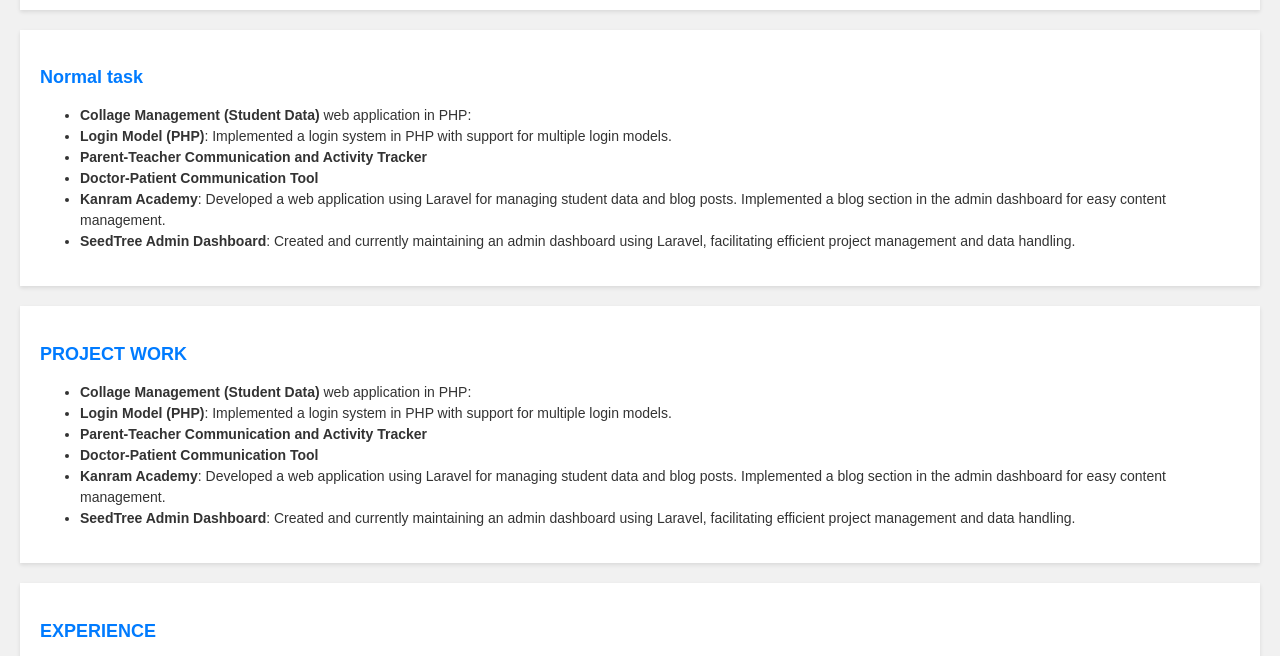
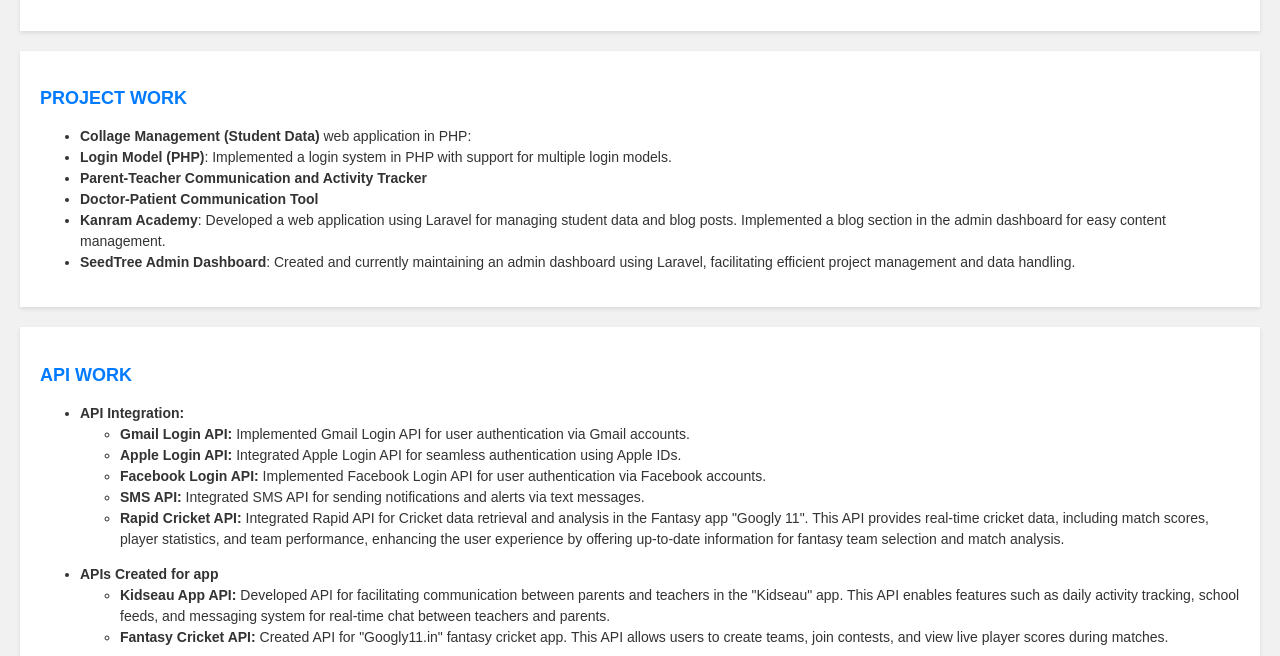
Before and after one commit to Dripar/Dripar, a plain HTML site: page index.html in a window 1280 px wide. Shown: the part 1072-1728 px from the top of the page. Drawn offline with Linux system fonts and the light colour scheme.

Commit message:
Update my CV

```diff
--- a/index.html
+++ b/index.html
@@ -1,5 +1,6 @@
 <!DOCTYPE html>
 <html>
+
 <head>
   <meta charset="UTF-8" />
   <meta name="viewport" content="width=device-width, initial-scale=1.0" />
@@ -94,10 +95,12 @@
         overflow-x: auto;
       }
     }
+
     @media (max-width: 768px) {
       body {
         padding: 10px;
       }
+
       .section {
         padding: 10px;
         margin: 0;
@@ -116,9 +119,18 @@
       const opt = {
         margin: [10, 10, 10, 10],
         filename: "dripar-resume.pdf",
-          image: { type: "jpeg", quality: 0.98 },
-          html2canvas: { scale: 2 },
-          jsPDF: { unit: "mm", format: "a4", orientation: "portrait" },
+        image: {
+          type: "jpeg",
+          quality: 0.98
+        },
+        html2canvas: {
+          scale: 2
+        },
+        jsPDF: {
+          unit: "mm",
+          format: "a4",
+          orientation: "portrait"
+        },
       };
 
       html2pdf().set(opt).from(element).save();
@@ -140,11 +152,7 @@
   </button>
   <div id="print">
     <div class="section">
-        <img
-          class="profile-image"
-          src="https://media.licdn.com/dms/image/D4D03AQGZeW4fSTU98A/profile-displayphoto-shrink_400_400/0/1676737322274?e=1714608000&v=beta&t=nSxqer2aHkMe1KcKlt88oQZGFpnlglXsCnUiT__TrcM"
-          alt="Profile Image"
-        />
+      <img class="profile-image" src="https://media.licdn.com/dms/image/D4D03AQGZeW4fSTU98A/profile-displayphoto-shrink_400_400/0/1676737322274?e=1714608000&v=beta&t=nSxqer2aHkMe1KcKlt88oQZGFpnlglXsCnUiT__TrcM" alt="Profile Image" />
 
       <h1>Dripar Gupta</h1>
       <p>Address: D-170A, D Block, Sector 50, Noida, Uttar Pradesh 201301</p>
@@ -152,9 +160,10 @@
       <p>Email: gd875665@gmail.com</p>
       <p>
         LinkedIn:
-          <a href="https://www.linkedin.com/in/dripar-g-6119631b5/"
-            >LinkedIn Profile</a
-          >
+        <a href="https://www.linkedin.com/in/dripar-g-6119631b5/">LinkedIn Profile</a>
+        <br>
+        Resume:
+        <a href="https://dripar.github.io/Dripar/">My Resume</a>
       </p>
       <!-- <p>GitHub: <a href="#">GitHub Profile</a></p> -->
     </div>
@@ -245,7 +254,7 @@
     </div>
 
     <div class="section">
-        <h2>Normal task</h2>
+      <h2>PROJECT WORK</h2>
       <ul>
         <li>
           <strong>Collage Management (Student Data)</strong> web application
@@ -273,30 +282,56 @@
     </div>
 
     <div class="section">
-        <h2>PROJECT WORK</h2>
+      <h2>API WORK</h2>
       <ul>
         <li>
-            <strong>Collage Management (Student Data)</strong> web application
-            in PHP:
+          <strong>API Integration:</strong>
+          <ul>
+            <li>
+              <strong>Gmail Login API:</strong> Implemented Gmail Login API
+              for user authentication via Gmail accounts.
             </li>
             <li>
-            <strong>Login Model (PHP)</strong>: Implemented a login system in
-            PHP with support for multiple login models.
+              <strong>Apple Login API:</strong> Integrated Apple Login API for
+              seamless authentication using Apple IDs.
             </li>
             <li>
-            <strong>Parent-Teacher Communication and Activity Tracker</strong>
-          </li>
-          <li><strong>Doctor-Patient Communication Tool</strong></li>
-          <li>
-            <strong>Kanram Academy</strong>: Developed a web application using
-            Laravel for managing student data and blog posts. Implemented a blog
-            section in the admin dashboard for easy content management.
+              <strong>Facebook Login API:</strong> Implemented Facebook Login
+              API for user authentication via Facebook accounts.
             </li>
             <li>
-            <strong>SeedTree Admin Dashboard</strong>: Created and currently
-            maintaining an admin dashboard using Laravel, facilitating efficient
-            project management and data handling.
+              <strong>SMS API:</strong> Integrated SMS API for sending
+              notifications and alerts via text messages.
             </li>
+            <li>
+              <strong>Rapid Cricket API:</strong> Integrated Rapid API for
+              Cricket data retrieval and analysis in the Fantasy app "Googly
+              11". This API provides real-time cricket data, including match
+              scores, player statistics, and team performance, enhancing the
+              user experience by offering up-to-date information for fantasy
+              team selection and match analysis.
+            </li>
+          </ul>
+
+        </li>
+      </ul>
+      <ul>
+        <li> <strong>APIs Created for app </strong></li>
+        <ul>
+          <li>
+            <strong>Kidseau  App API:</strong> Developed API
+            for facilitating communication between parents and teachers in
+            the "Kidseau" app. This API enables features such as daily
+            activity tracking, school feeds, and messaging system for
+            real-time chat between teachers and parents.
+          </li>
+          <li>
+            <strong>Fantasy Cricket API:</strong> Created API for
+            "Googly11.in" fantasy cricket app. This API allows users to
+            create teams, join contests, and view live player scores during
+            matches.
+          </li>
+        </ul>
       </ul>
     </div>
 
@@ -328,28 +363,24 @@
                   a video call and appointment booking system for doctors and
                   patients. I added various features and you can find more
                   information at:
-                    <a href="http://www.theataraxis.com/"
-                      >http://www.theataraxis.com/</a
-                    >
+                  <a href="http://www.theataraxis.com/">http://www.theataraxis.com/</a>
                 </li>
                 <li>
-                    In the thread project,  Contributed to Seedtree Collaborative's success as a skilled
-                    developer, bringing innovation and technical expertise to
-                    streamline processes. Played a key role in implementing
-                    digital solutions, ensuring a seamless experience for
-                    clients and professionals. Proven track record of excellence
-                    in the ever-evolving technology landscape.
-                    you can find more
+                  In the thread project, Contributed to Seedtree
+                  Collaborative's success as a skilled developer, bringing
+                  innovation and technical expertise to streamline processes.
+                  Played a key role in implementing digital solutions,
+                  ensuring a seamless experience for clients and
+                  professionals. Proven track record of excellence in the
+                  ever-evolving technology landscape. you can find more
                   information at:
-                    <a href="https://www.seedtree.in/"
-                      >https://www.seedtree.in/</a
-                    >
+                  <a href="https://www.seedtree.in/">https://www.seedtree.in/</a>
                 </li>
               </ol>
             </li>
           </ul>
         </li>
-             <br>
+        <br />
         <li>
           <strong>Company Name</strong>: NDMEAA (A.A.P.S Ecommerce world Pvt
           Ltd)
@@ -371,8 +402,7 @@
                     functionalities for a seamless user experience. Stay tuned
                     for further project details!
                   </p>
-                    you can find more
-                    information at:
+                  you can find more information at:
                   <a href="https://googly11.in/">googly11.in</a>
                 </li>
               </ol>
@@ -416,9 +446,11 @@
           document.write(getCurrentDate());
         </script>
       </p>
-        <p>Signature: <stamp>(Dripar Gupta)</stamp></p>
-        <p>Place: Prayagraj (Allahabad)</p>
+      Signature: <stamp>(Dripar Gupta)</stamp> <br>
+
+      Place: Prayagraj (Allahabad)
     </div>
   </div>
 </body>
+
 </html>
```
Lines whose indentation alone changed are shown as unchanged.
